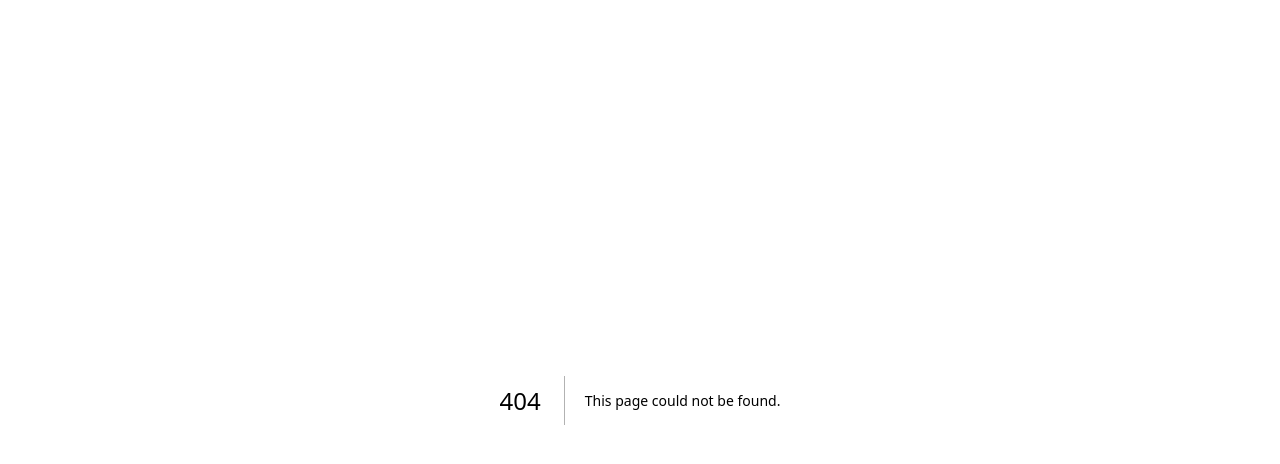
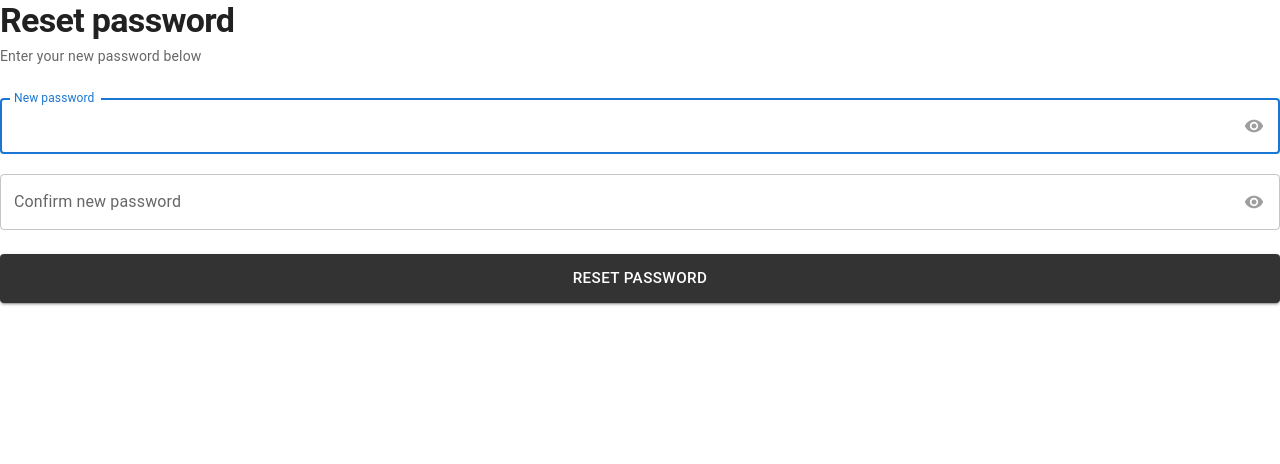
Before and after one commit to Lucifer230101/ManagementProduct, a Next.js app in the folder Frontend-Product Management/: page /reset-password in a window 1280 px wide. Before the commit this address had no page. Shown: the top 464 px of the page. Built offline with nearby package versions, Linux system fonts and the light colour scheme.

Commit message:
Added placeholder Forgot password and Reset password pages

```diff
--- /dev/null
+++ b/Frontend-Product Management/src/app/(auth)/reset-password/page.tsx
@@ -0,0 +1,175 @@
+'use client';
+
+import { useState } from 'react';
+import Link from 'next/link';
+import {
+  Box,
+  TextField,
+  Button,
+  Typography,
+  IconButton,
+  InputAdornment,
+} from '@mui/material';
+import { Visibility, VisibilityOff } from '@mui/icons-material';
+import { useForm } from 'react-hook-form';
+import { zodResolver } from '@hookform/resolvers/zod';
+import { z } from 'zod';
+
+const resetSchema = z
+  .object({
+    password: z
+      .string()
+      .min(1, 'Password is required')
+      .min(8, 'Password must be at least 8 characters'),
+    confirmPassword: z.string().min(1, 'Please confirm your password'),
+  })
+  .refine((data) => data.password === data.confirmPassword, {
+    message: 'Passwords do not match',
+    path: ['confirmPassword'],
+  });
+
+type ResetForm = z.infer<typeof resetSchema>;
+
+export default function ResetPasswordPage() {
+  const [showPassword, setShowPassword] = useState(false);
+  const [showConfirmPassword, setShowConfirmPassword] = useState(false);
+  const [submitted, setSubmitted] = useState(false);
+
+  const {
+    register,
+    handleSubmit,
+    formState: { errors, isSubmitting },
+  } = useForm<ResetForm>({
+    resolver: zodResolver(resetSchema),
+    defaultValues: { password: '', confirmPassword: '' },
+  });
+
+  const onSubmit = async (data: ResetForm) => {
+    // TODO: integrate with reset password API
+    console.log('Reset password:', data);
+    setSubmitted(true);
+  };
+
+  if (submitted) {
+    return (
+      <Box>
+        <Typography
+          variant="h4"
+          sx={{ mb: 1, fontWeight: 600, color: 'text.primary', letterSpacing: '-0.02em' }}
+        >
+          Password reset
+        </Typography>
+        <Typography variant="body2" sx={{ mb: 4, color: 'text.secondary' }}>
+          Your password has been successfully reset. You can now sign in with your new password.
+        </Typography>
+
+        <Link href="/login">
+          <Button
+            fullWidth
+            variant="contained"
+            size="large"
+            sx={{
+              py: 1.4,
+              bgcolor: '#333333',
+              '&:hover': { bgcolor: '#1a1a1a' },
+              fontSize: '0.95rem',
+              fontWeight: 500,
+            }}
+          >
+            Sign in
+          </Button>
+        </Link>
+      </Box>
+    );
+  }
+
+  return (
+    <Box>
+      <Typography
+        variant="h4"
+        sx={{ mb: 0.5, fontWeight: 600, color: 'text.primary', letterSpacing: '-0.02em' }}
+      >
+        Reset password
+      </Typography>
+      <Typography variant="body2" sx={{ mb: 4, color: 'text.secondary' }}>
+        Enter your new password below
+      </Typography>
+
+      <Box component="form" onSubmit={handleSubmit(onSubmit)} noValidate>
+        <TextField
+          fullWidth
+          label="New password"
+          type={showPassword ? 'text' : 'password'}
+          autoComplete="new-password"
+          autoFocus
+          error={!!errors.password}
+          helperText={errors.password?.message}
+          {...register('password')}
+          slotProps={{
+            input: {
+              endAdornment: (
+                <InputAdornment position="end">
+                  <IconButton
+                    onClick={() => setShowPassword(!showPassword)}
+                    edge="end"
+                    size="small"
+                    tabIndex={-1}
+                    sx={{ color: 'text.disabled' }}
+                  >
+                    {showPassword ? <VisibilityOff fontSize="small" /> : <Visibility fontSize="small" />}
+                  </IconButton>
+                </InputAdornment>
+              ),
+            },
+          }}
+          sx={{ mb: 2.5 }}
+        />
+
+        <TextField
+          fullWidth
+          label="Confirm new password"
+          type={showConfirmPassword ? 'text' : 'password'}
+          autoComplete="new-password"
+          error={!!errors.confirmPassword}
+          helperText={errors.confirmPassword?.message}
+          {...register('confirmPassword')}
+          slotProps={{
+            input: {
+              endAdornment: (
+                <InputAdornment position="end">
+                  <IconButton
+                    onClick={() => setShowConfirmPassword(!showConfirmPassword)}
+                    edge="end"
+                    size="small"
+                    tabIndex={-1}
+                    sx={{ color: 'text.disabled' }}
+                  >
+                    {showConfirmPassword ? <VisibilityOff fontSize="small" /> : <Visibility fontSize="small" />}
+                  </IconButton>
+                </InputAdornment>
+              ),
+            },
+          }}
+          sx={{ mb: 3 }}
+        />
+
+        <Button
+          type="submit"
+          fullWidth
+          variant="contained"
+          size="large"
+          disabled={isSubmitting}
+          sx={{
+            py: 1.4,
+            bgcolor: '#333333',
+            '&:hover': { bgcolor: '#1a1a1a' },
+            fontSize: '0.95rem',
+            fontWeight: 500,
+          }}
+        >
+          {isSubmitting ? 'Resetting…' : 'Reset password'}
+        </Button>
+      </Box>
+    </Box>
+  );
+}
```
Also changed, not shown: Frontend-Product Management/src/app/(auth)/forgot-password/page.tsx (added, +134 -0 lines).
